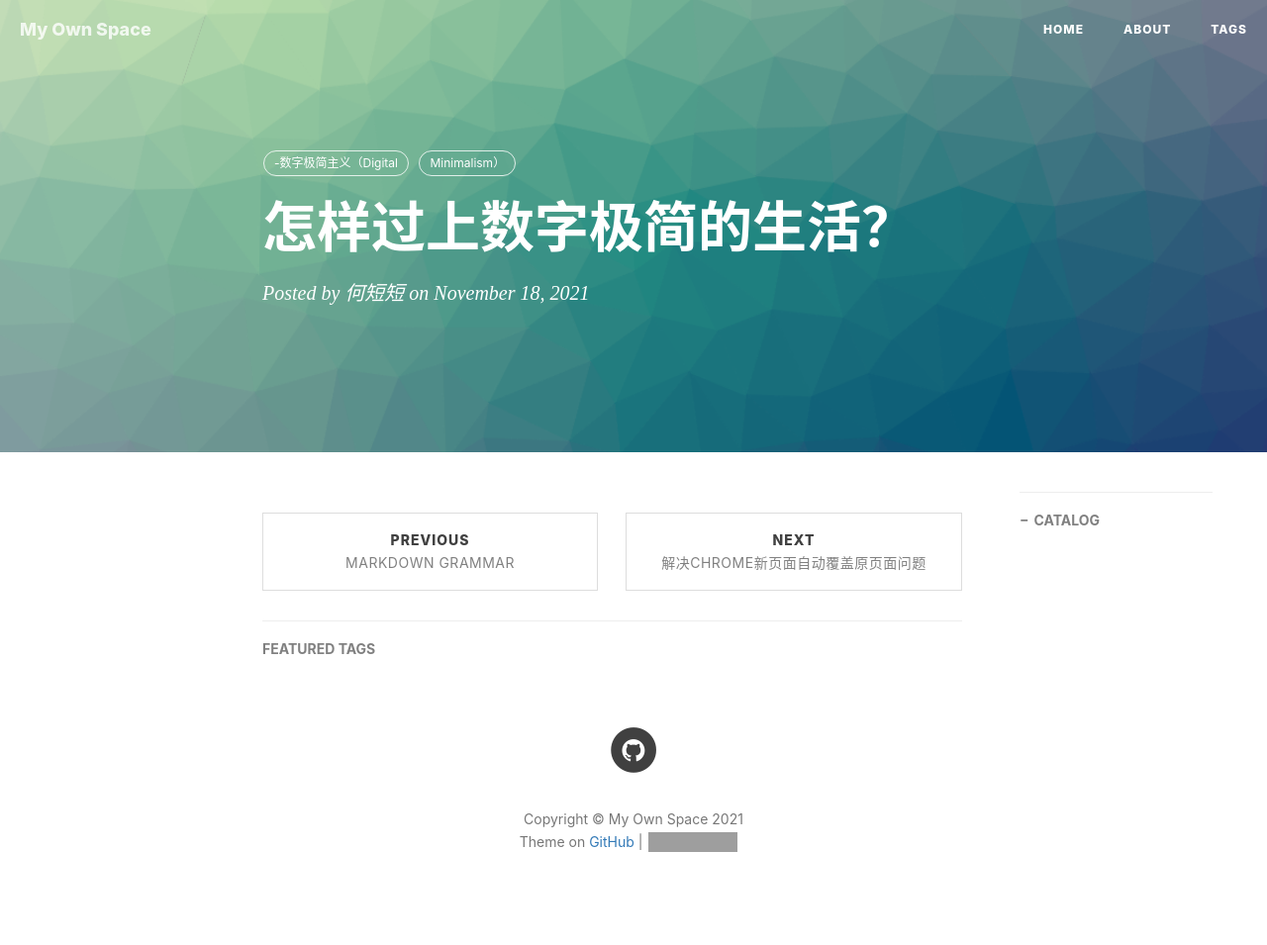
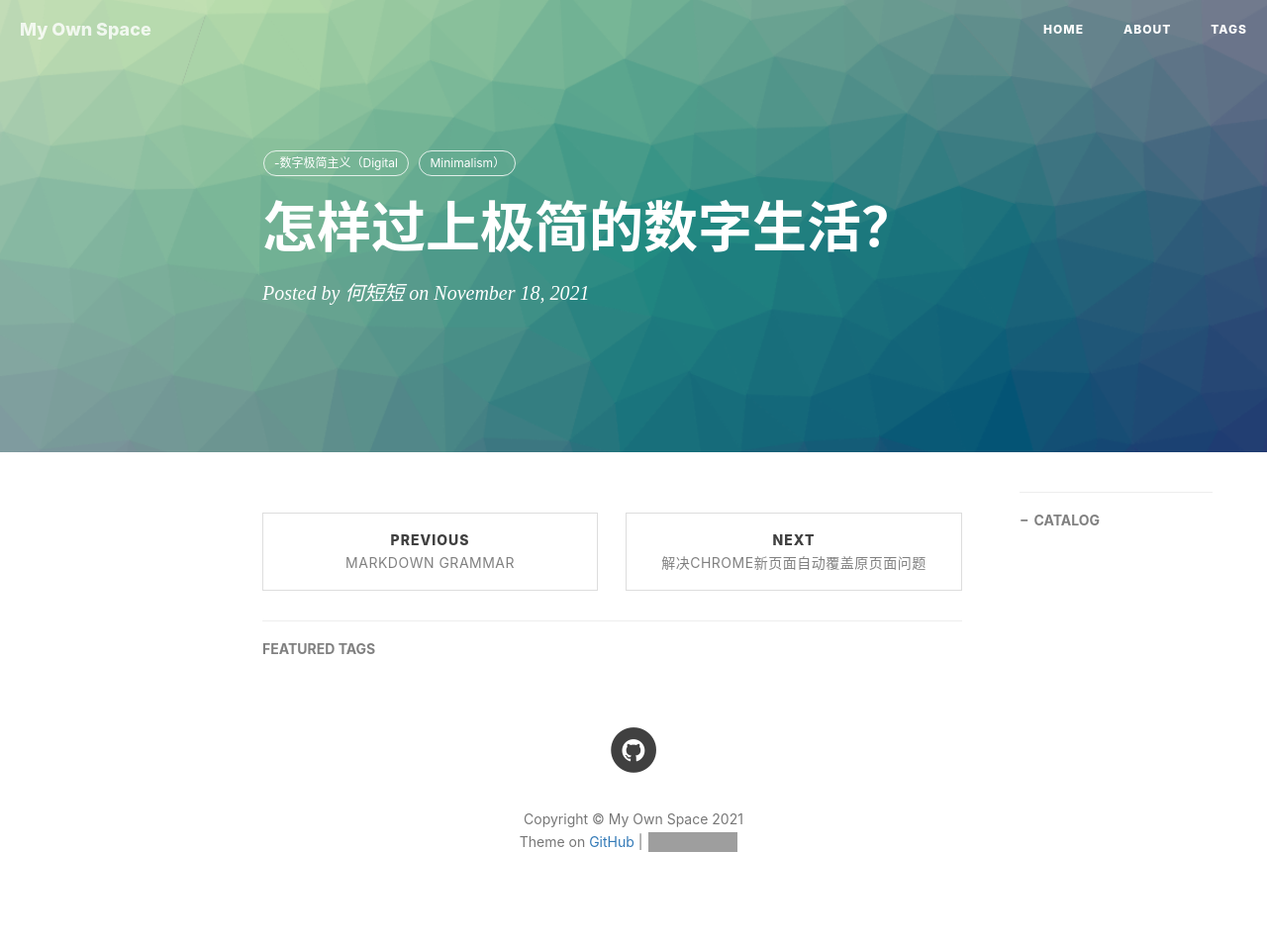
Before and after one commit to elvinhtmc/my-own-space, a Jekyll site: the page built from _posts/2021-11-18-数字极简主义.md, in a window 1280 px wide. Shown: the whole page at 99% size. Built offline with Jekyll 4.4.1, drawn with Linux system fonts in a browser that asks for light colours; nearby versions of some CDN libraries; comment, search, counter and statistics services are not loaded; grey boxes are pictures that could not be loaded.

```diff
--- a/_posts/2021-11-18-数字极简主义.md
+++ b/_posts/2021-11-18-数字极简主义.md
@@ -1,6 +1,6 @@
 ---
 layout: post
-title:  "怎样过上数字极简的生活？"
+title:  "怎样过上极简的数字生活？"
 date: 2021-11-18
 author: "何短短"
 header-img: img/post_bg1_blue.png
```
